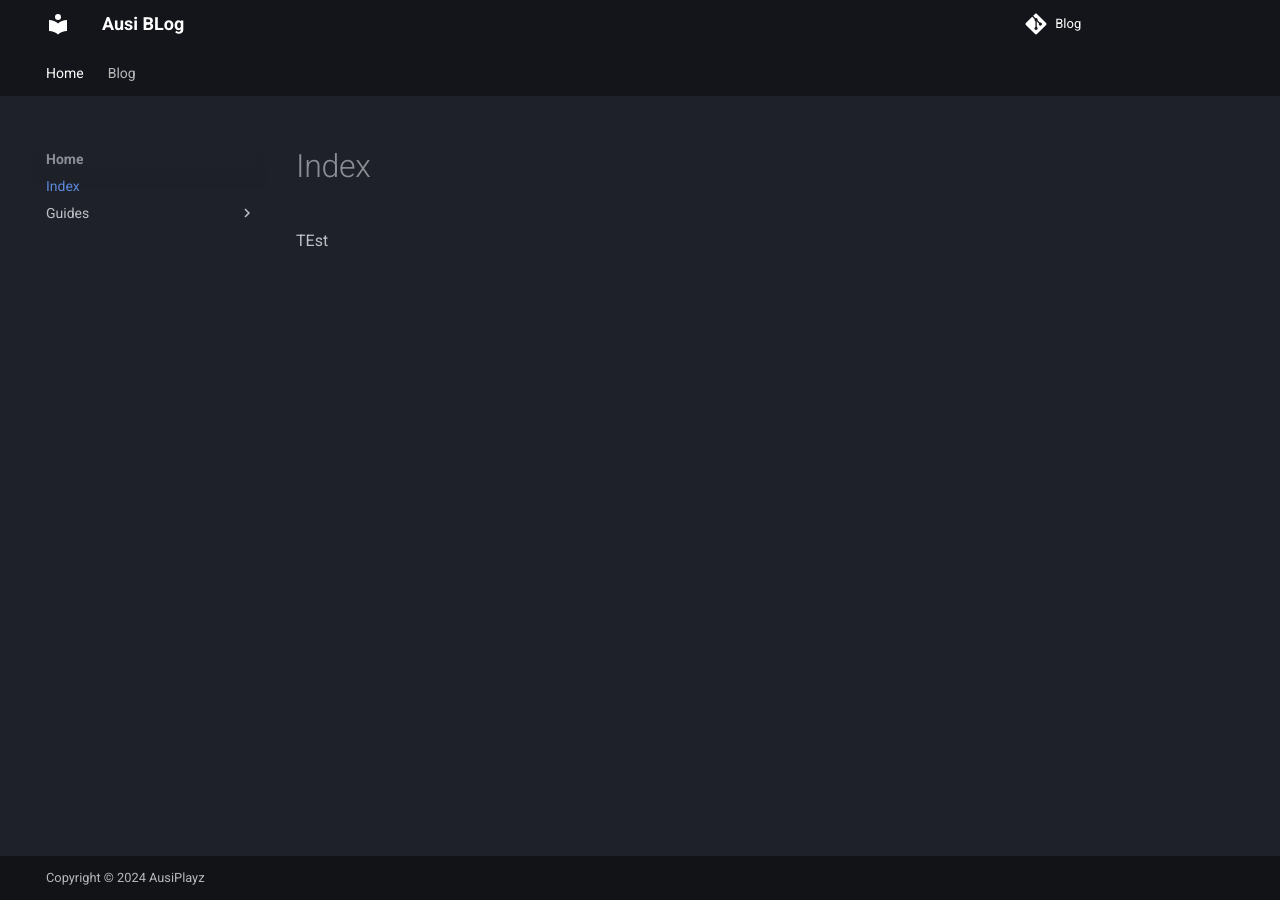
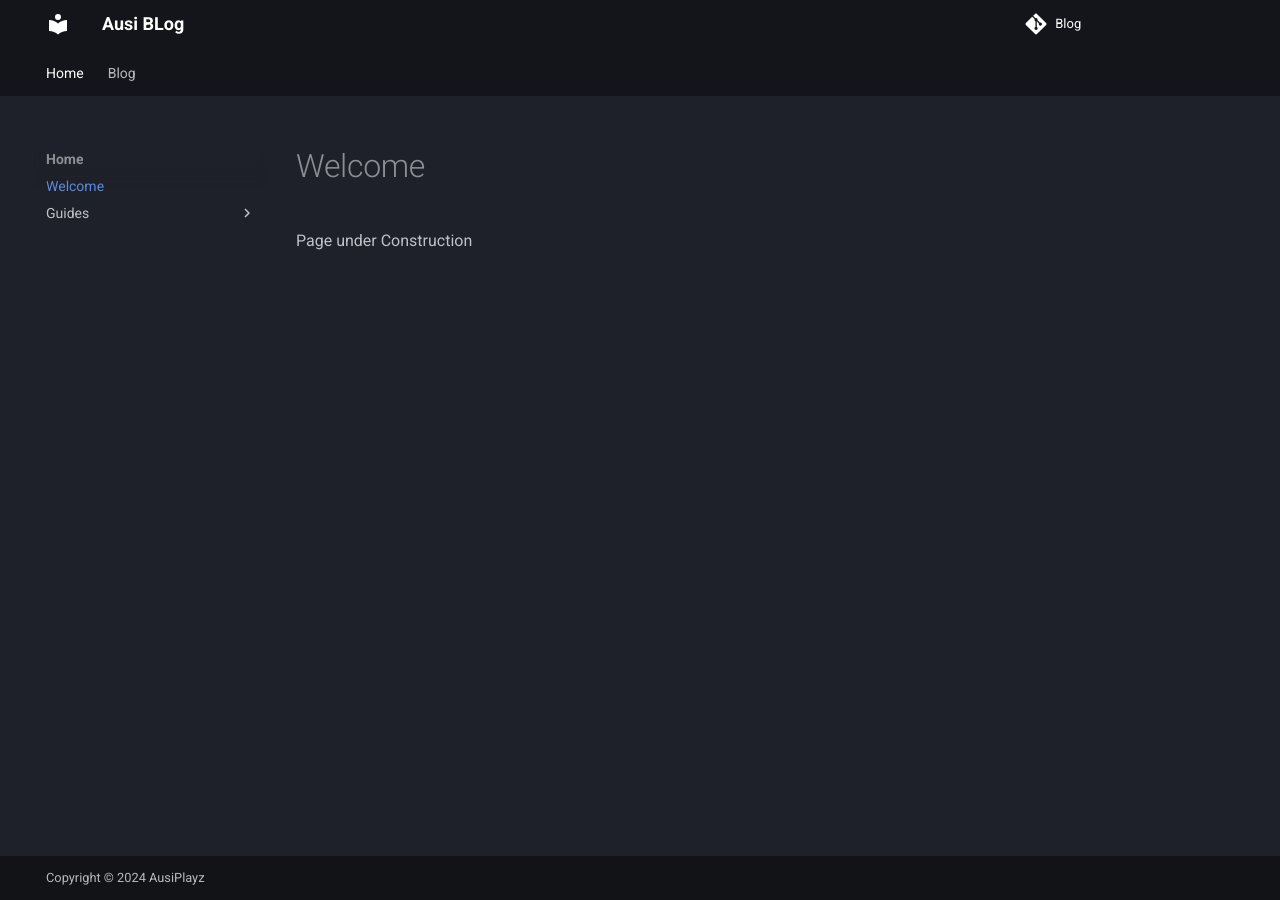
Before and after one commit to AustrianNoah/BlogSite, an MkDocs documentation site: the page built from docs/index.md, in a window 1280 px wide. Built offline with MkDocs 1.6.1 and Material for MkDocs 9.7.7, drawn with Linux system fonts in a browser that asks for light colours; comment, search, counter and statistics services are not loaded.

Commit message:
Update index.md

```diff
--- a/docs/index.md
+++ b/docs/index.md
@@ -1 +1,3 @@
-TEst
+# Welcome
+
+Page under Construction
```
